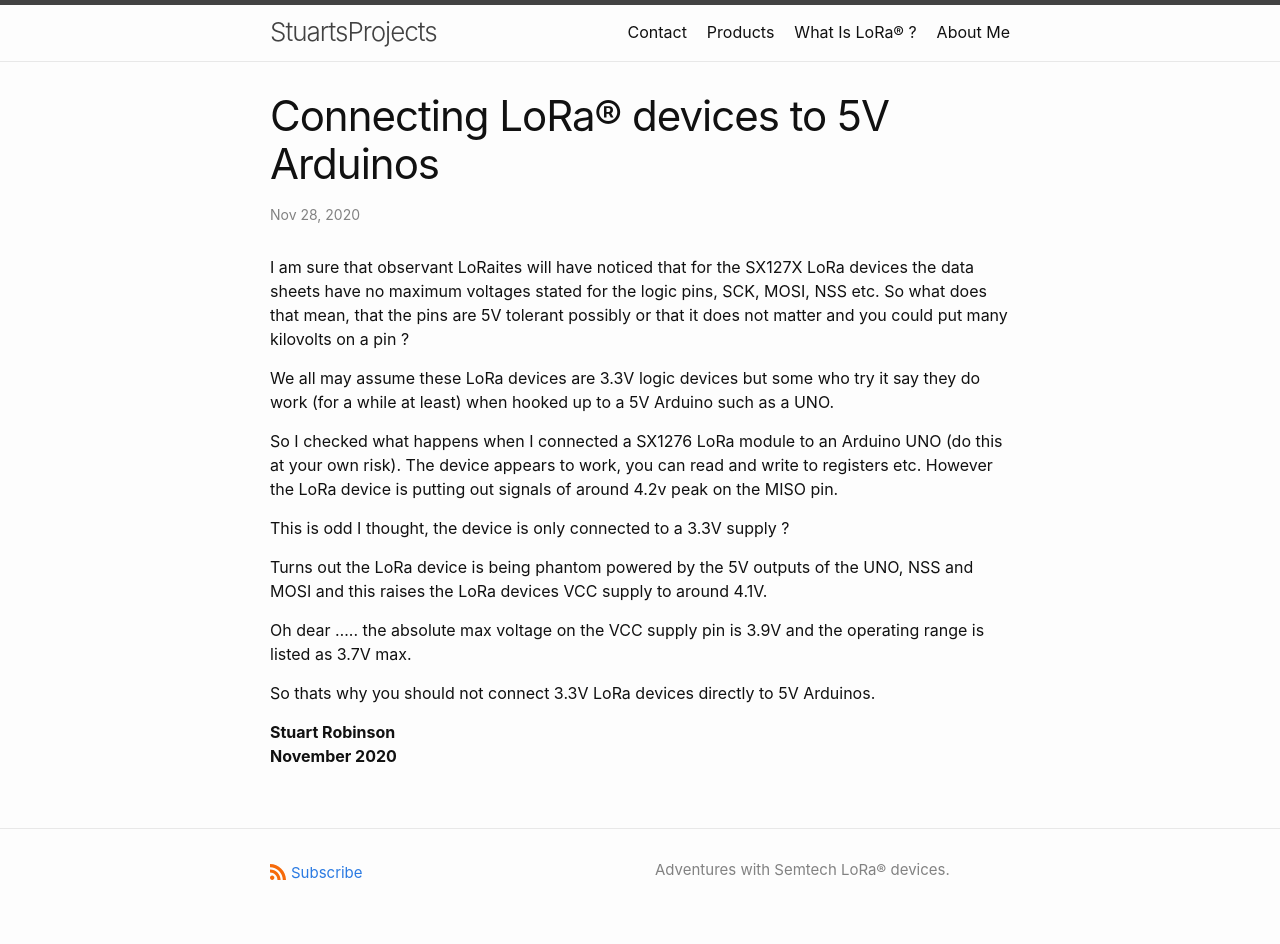
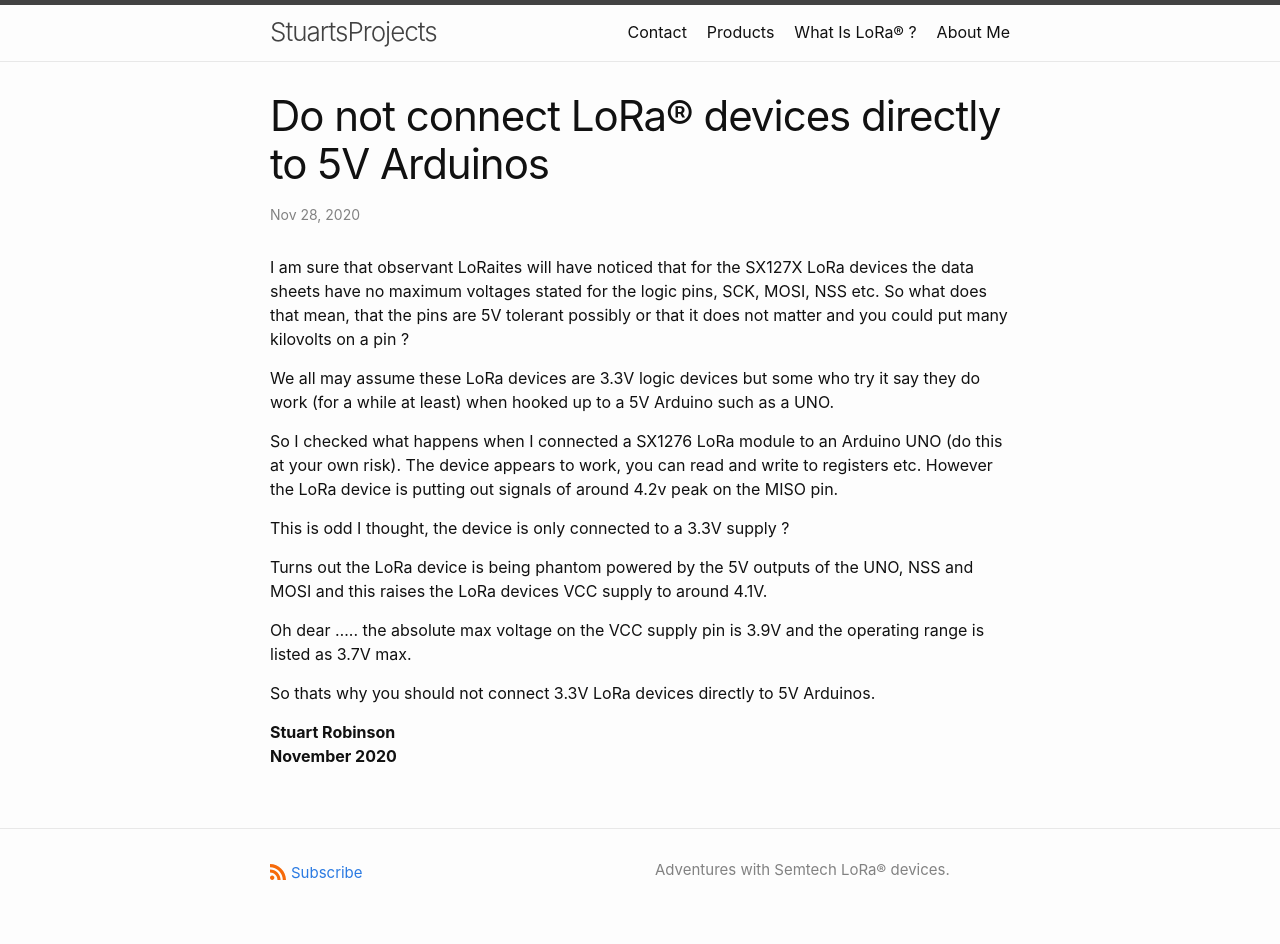
Before and after one commit to StuartsProjects/StuartsProjects.github.io, a Jekyll site: the page built from _posts/2020-11-28-Connecting-LoRa-devices-to-5V-Arduinos.md, in a window 1280 px wide. Built offline with Jekyll 4.4.1, drawn with Linux system fonts in a browser that asks for light colours.

Commit message:
Edit post title

```diff
--- a/_posts/2020-11-28-Connecting-LoRa-devices-to-5V-Arduinos.md
+++ b/_posts/2020-11-28-Connecting-LoRa-devices-to-5V-Arduinos.md
@@ -1,6 +1,6 @@
 ---
 layout: post
-title: "Connecting LoRa® devices to 5V Arduinos"
+title: "Do not connect LoRa® devices directly to 5V Arduinos"
 ---
 
 I am sure that observant LoRaites will have noticed that for the SX127X LoRa devices the data sheets have no maximum voltages stated for the logic pins, SCK, MOSI, NSS etc. So what does that mean, that the pins are 5V tolerant possibly or that it does not matter and you could put many kilovolts on a pin ?
```
Also changed, not shown: _posts/2019-04-27-Antennas-for-SX1280-2-4Ghz-LoRa®-tranceivers.md (+1 -1 lines).
